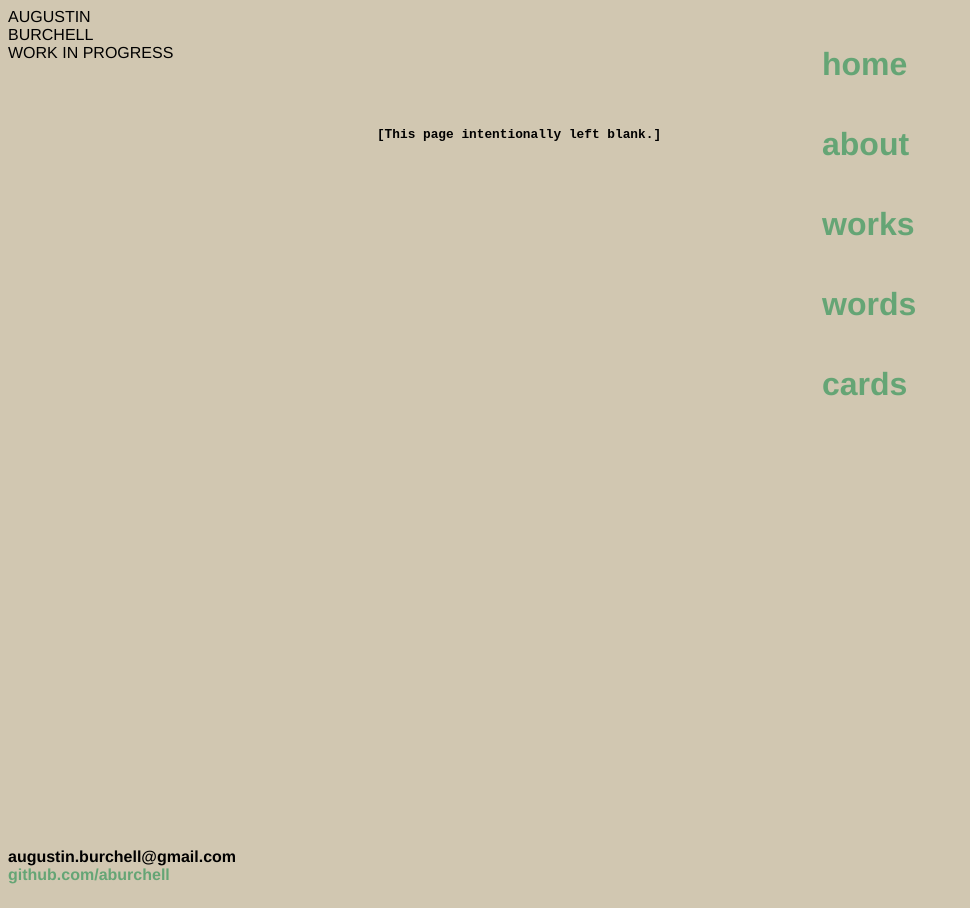
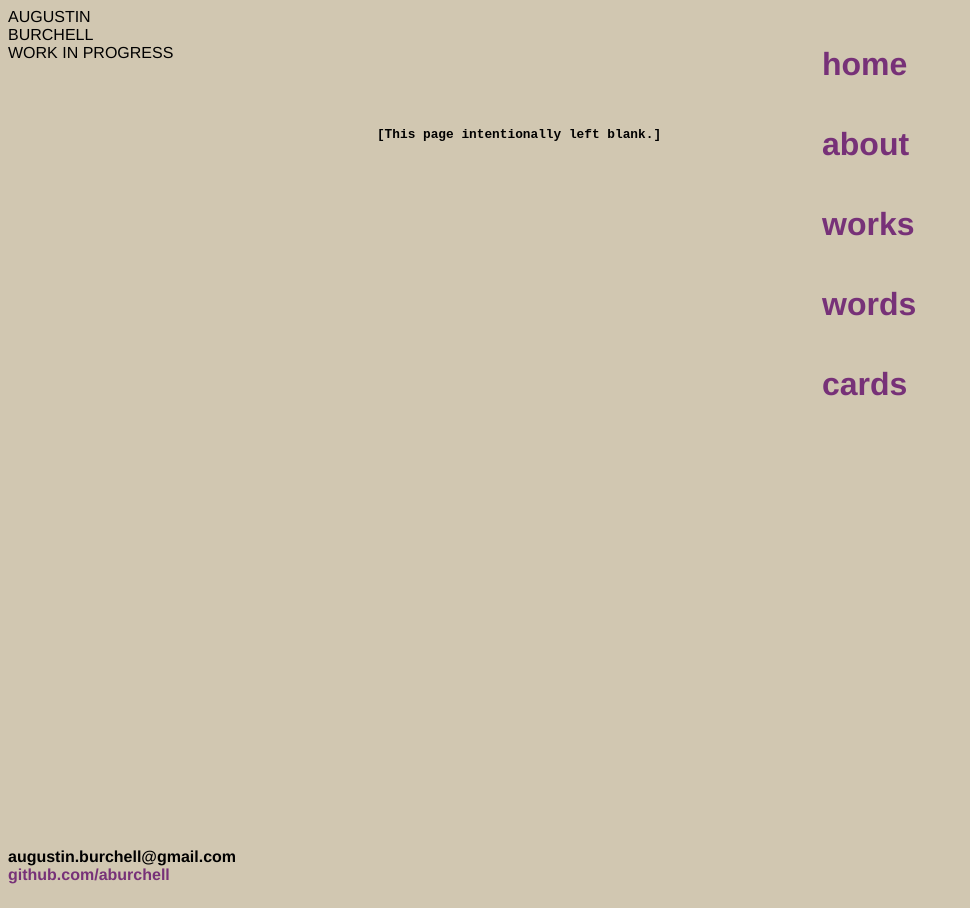
Before and after one commit to aburchell/aburchell.github.io, a Jekyll site: the page built from index.html, in a window 1280 px wide. Shown: the whole page, without its empty margins (0-970 px from the left). Built offline with Jekyll 4.4.1, drawn with Linux system fonts in a browser that asks for light colours.

Commit message:
change some colors more

```diff
--- a/css/main.css
+++ b/css/main.css
@@ -111,21 +111,20 @@ nav ul li {
     font-size: 2em;
     font-weight: bold;
     font-family: 'Helvetica';
-    color: #7B1A80;
 }
 
 nav a {
-    color: #7B1A80;
+    color: #773178;
 }
 
 a:link {
   text-decoration: none;
-  color: #65a575;
+  color: #773178;
 }
 
 a:visited {
   text-decoration: none;
-  color: #396043;
+  color: #51174E;
 }
 
 a:hover {
```
